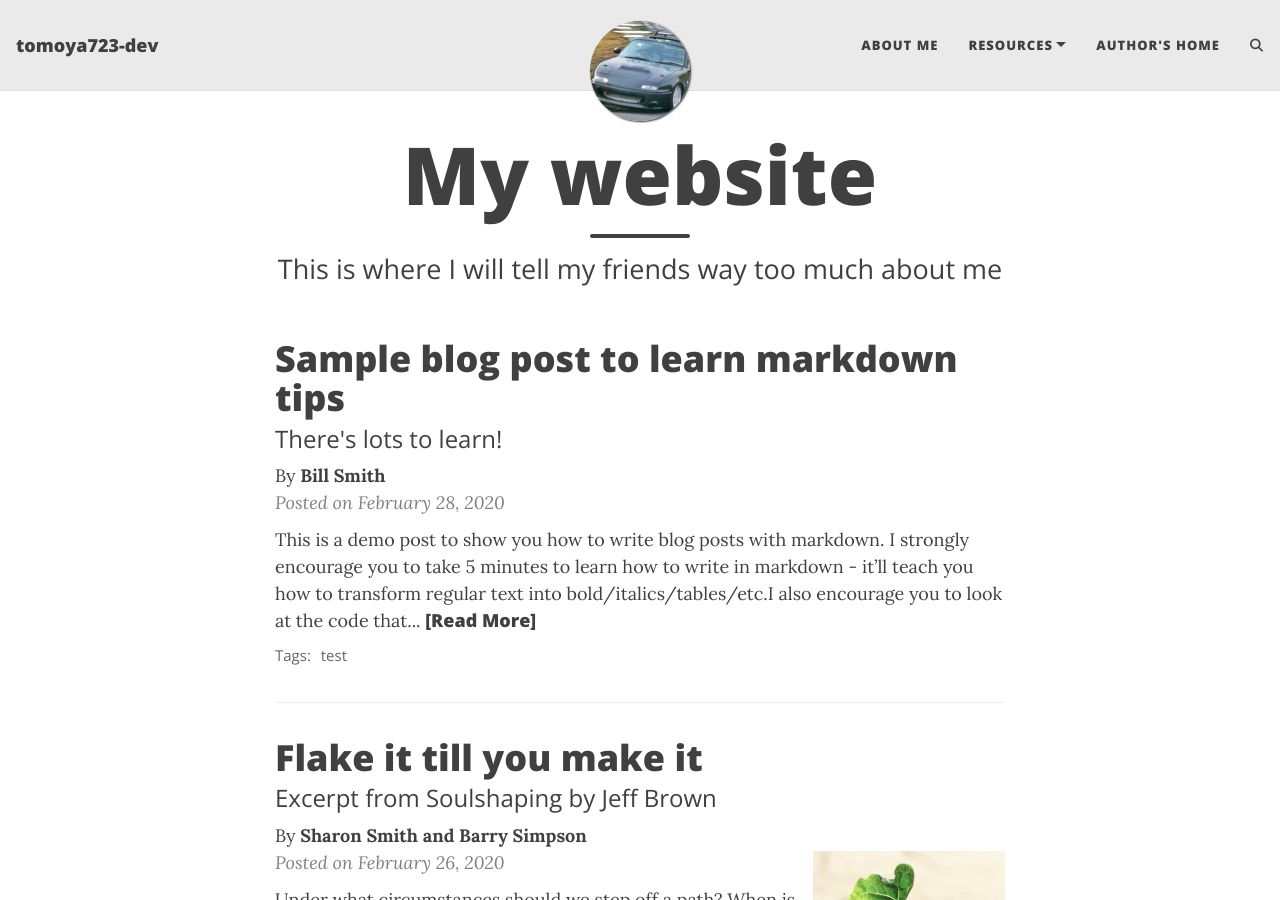
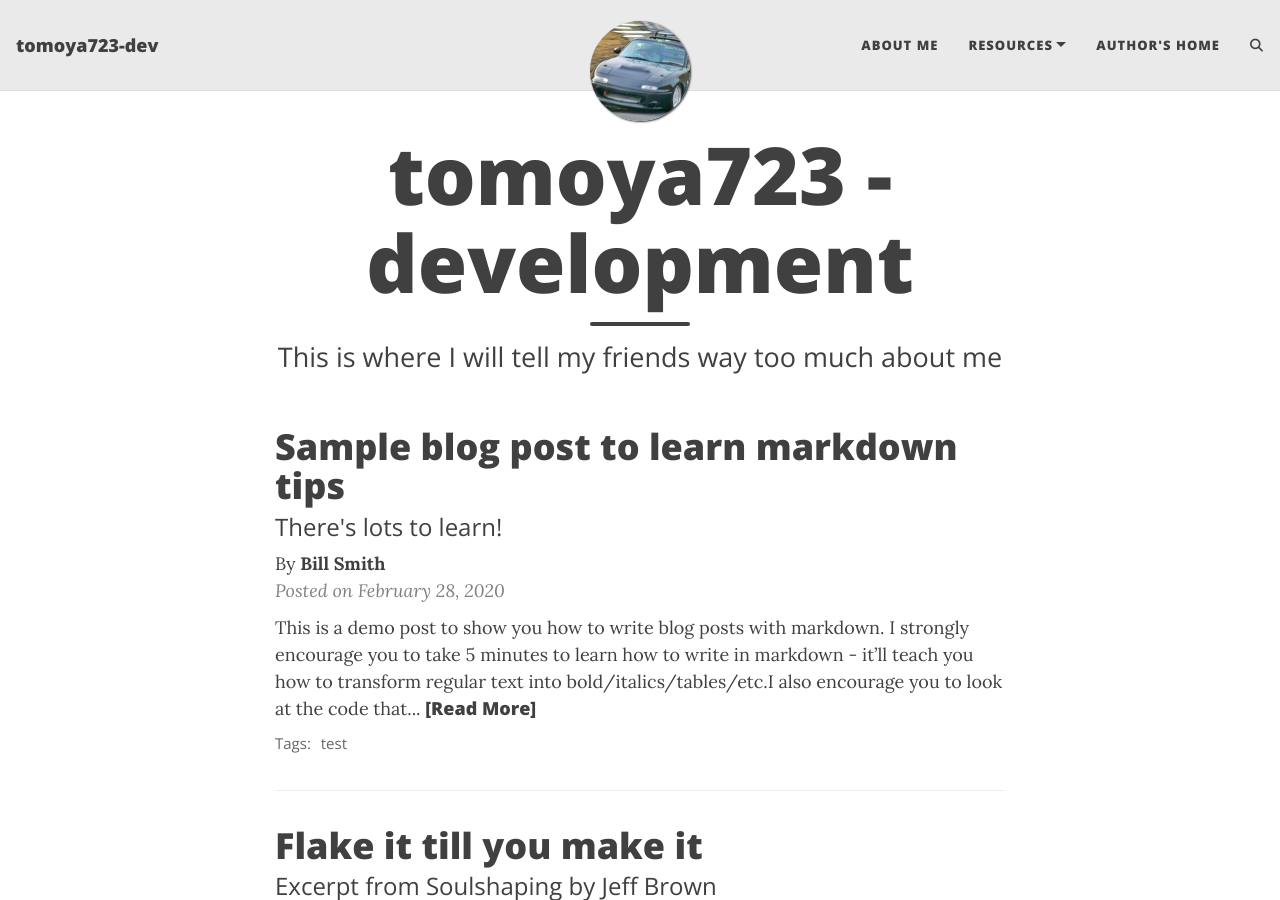
Before and after one commit to tomoya723/tomoya723.github.io, a Jekyll site: the page built from index.html, in a window 1280 px wide and 900 px high. Built offline with Jekyll 4.4.1, drawn with Linux system fonts in a browser that asks for light colours; the list of posts is cut into pages by our own code; comment, search, counter and statistics services are not loaded.

Commit message:
Update index.html

```diff
--- a/index.html
+++ b/index.html
@@ -1,5 +1,5 @@
 ---
 layout: home
-title: My website
+title: tomoya723 - development
 subtitle: This is where I will tell my friends way too much about me
 ---
```
